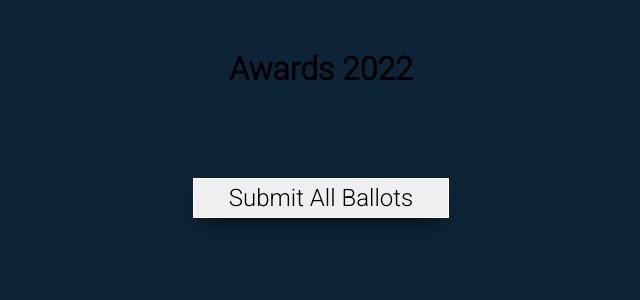
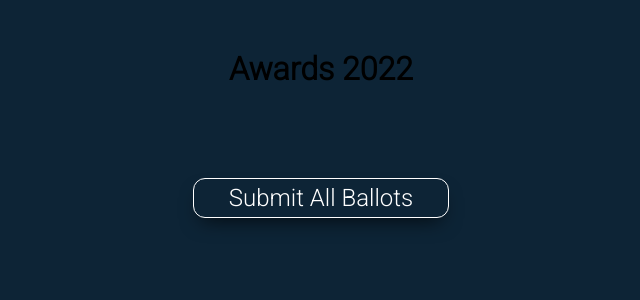
Before and after one commit to harde-dev/frontend-assessment, a React (Create React App) app: page / in a window 1280 px wide. Shown: the top 300 px of the page, without its empty margins (319-959 px from the left). Built offline with nearby package versions, Linux system fonts and the light colour scheme; no server answers.

Commit message:
updates on App.css, index.css & nominate.css

```diff
--- a/src/App.css
+++ b/src/App.css
@@ -31,7 +31,3 @@
     margin-left: 20vw;
   }
 }
-
-.App-link {
-  color: #61dafb;
-}
--- a/src/Components/Nominee/nominee.css
+++ b/src/Components/Nominee/nominee.css
@@ -26,6 +26,16 @@
     border: 4px solid yellow;
 }
 
+.nominee__button {
+    background-color: #0D2436;
+    color: white;
+    width: 10vw;
+    height: 4vh;
+    border-radius: 12px;
+    font-size: 1.4vw;
+    box-shadow: 0 10px 20px -8px rgb(0 0 0 / 70%);
+}
+
 @media only screen and (max-width: 800px) {
     .nominee__card {
         width: 60vw
@@ -34,4 +44,9 @@
     .nominee__img{
         width: 30vw;
     }
+
+    .nominee__button {
+        width: 30vw;
+        font-size: 16px;
+    }
 }
--- a/src/index.css
+++ b/src/index.css
@@ -8,3 +8,18 @@ body {
   margin-left: 10vw;
   margin-right: 10vw;
 }
+
+button {
+  background-color: #0D2436;
+  color: white;
+  width: 10vw;
+  height: 4vh;
+  border-radius: 12px;
+  font-size: 1.4vw;
+  box-shadow: 0 10px 20px -8px rgb(0 0 0 / 70%);
+}
+
+button:hover {
+  color: #CCCCCC;
+  cursor: pointer;
+}
```
